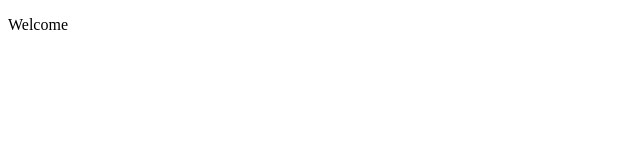
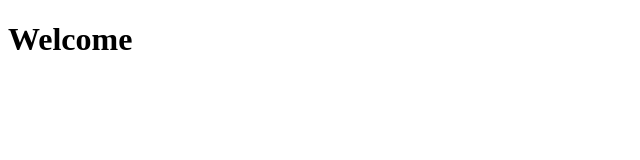
Before and after one commit to c4ps-lock3d/c4ps-lock3d.github.io, a plain HTML site: page index.html in a window 1280 px wide. Shown: the whole page, without its empty margins (0-640 px from the left). Drawn offline with Linux system fonts and the light colour scheme.

Commit message:
update index.html

```diff
--- a/index.html
+++ b/index.html
@@ -6,6 +6,6 @@
     <title>c4ps-lock3d</title>
 </head>
 <body>
-    <p>Welcome</p>
+    <h1>Welcome</h1>
 </body>
 </html>
```
